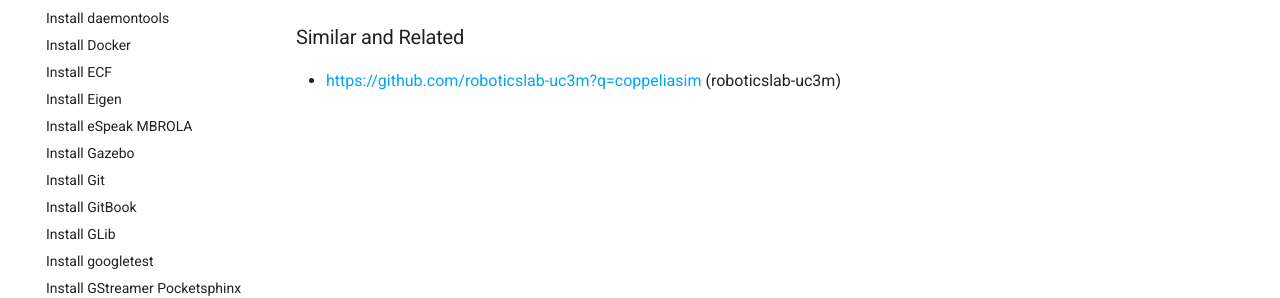
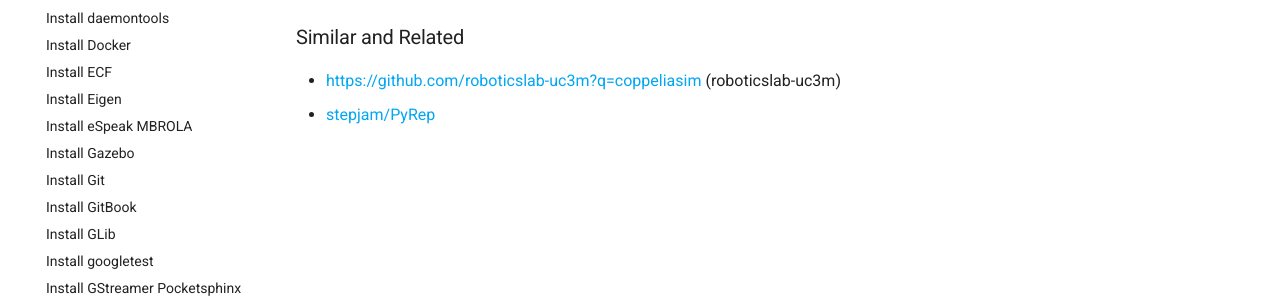
Before and after one commit to roboticslab-uc3m/installation-guides, an MkDocs documentation site: the page built from docs/install-coppeliasim.md, in a window 1280 px wide. Shown: the part 416-714 px from the top of the page. Built offline with MkDocs 1.6.1 and Material for MkDocs 9.7.7, drawn with Linux system fonts in a browser that asks for light colours; comment, search, counter and statistics services are not loaded.

Commit message:
coppeliasim add pyrep

```diff
--- a/docs/install-coppeliasim.md
+++ b/docs/install-coppeliasim.md
@@ -11,3 +11,4 @@
 ### Similar and Related
 
 - <https://github.com/roboticslab-uc3m?q=coppeliasim> (roboticslab-uc3m)
+- [stepjam/PyRep](https://github.com/stepjam/PyRep)
```
